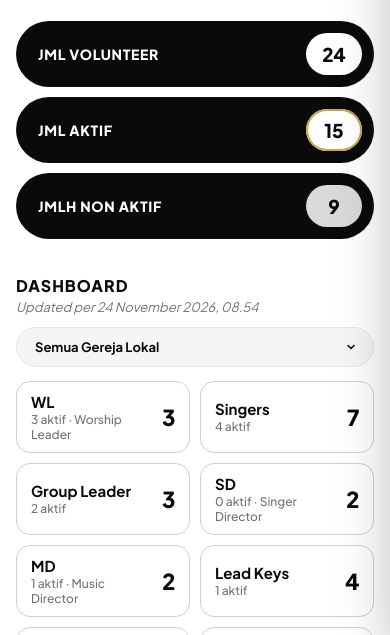
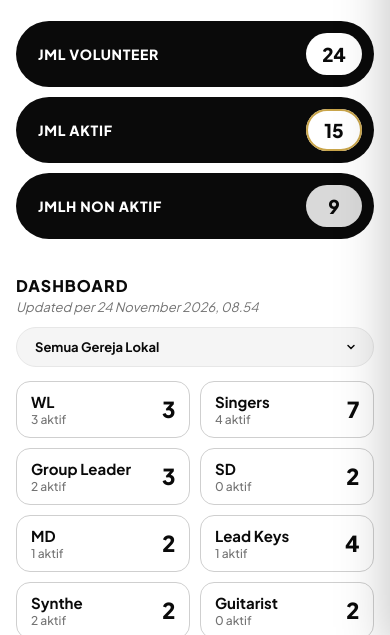
Before and after one commit to RommyChristensen/apps_script_scheduling_paw, a plain HTML site: page Index.html in a window 390 px wide. Shown: the part 172-807 px from the top of the page. Drawn offline with Linux system fonts and the light colour scheme.

Commit message:
Hide box hints on small screens
Co-Authored-By: Claude Opus 5.5 <noreply@anthropic.com>
Claude-Session: https://claude.ai/code/session_015FHpSCWYVBpmfoVbQQFHtL

```diff
--- a/Index.html
+++ b/Index.html
@@ -230,6 +230,7 @@
       .boxes { grid-template-columns: repeat(2, 1fr); grid-template-rows: none; grid-auto-flow: row; gap: 10px; }
       .box { padding: 10px 14px; }
       .box .bn { font-size: 22px; }
+      .box .hint { display: none; }
       .gl-select { width: 100%; }
       .dash-head > div:last-child { width: 100%; }
       .refresh span { display: none; }
@@ -438,9 +439,10 @@
       const active = people.filter(p => p.active).length;
       const tags = tagsFor(test);
       const on = tags.length > 0 && sameSet(state.sel.role, tags);
-      const sub = people.length ? active + ' aktif' + (hint ? ' · ' + hint : '') : (hint || 'Belum ada');
+      const hintHtml = hint ? '<span class="hint">' + (people.length ? ' · ' : '') + esc(hint) + '</span>' : '';
+      const sub = (people.length ? active + ' aktif' : (hint ? '' : 'Belum ada')) + hintHtml;
       return '<button class="box' + (on ? ' on' : '') + (people.length ? '' : ' zero') + '" data-box="' + i + '">' +
-        '<div><div class="bl">' + label + '</div><div class="bs">' + esc(sub) + '</div></div>' +
+        '<div><div class="bl">' + label + '</div><div class="bs">' + sub + '</div></div>' +
         '<div class="bn">' + people.length + '</div></button>';
     }).join('');
   }
```
